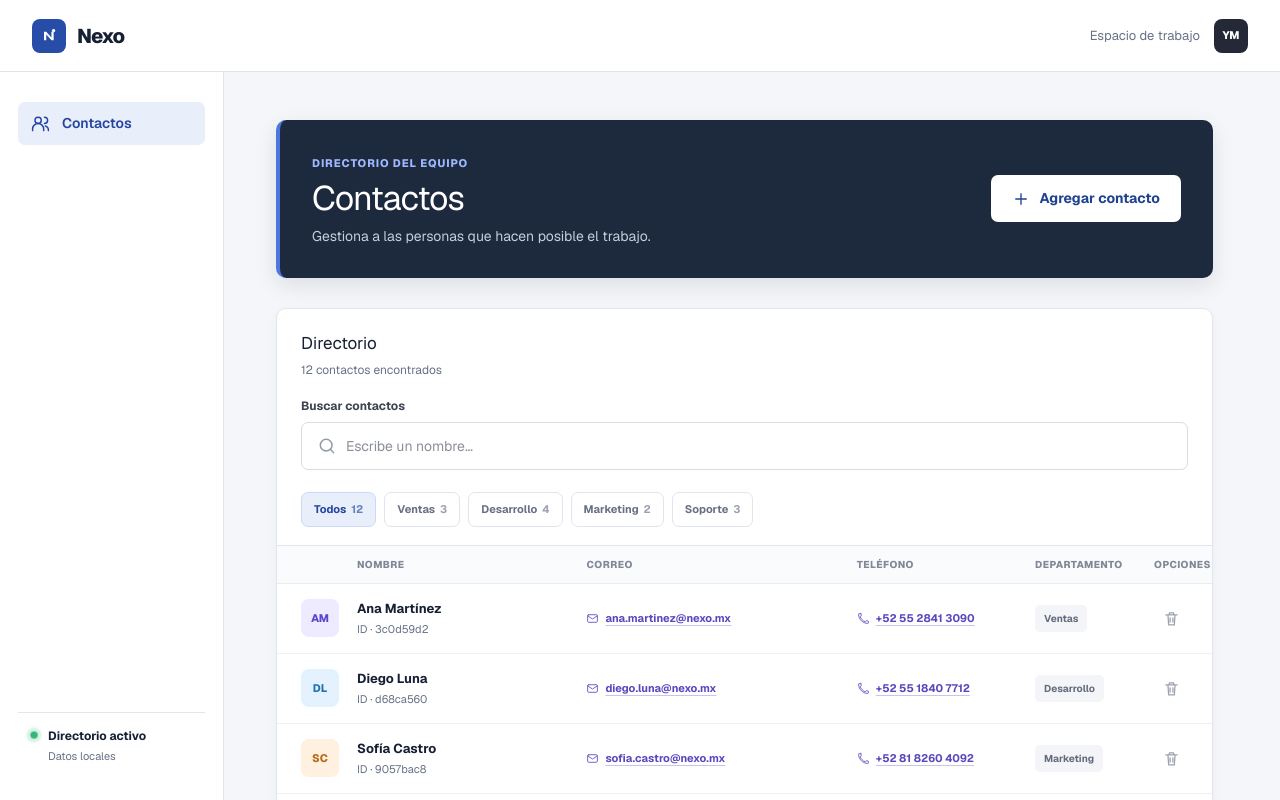
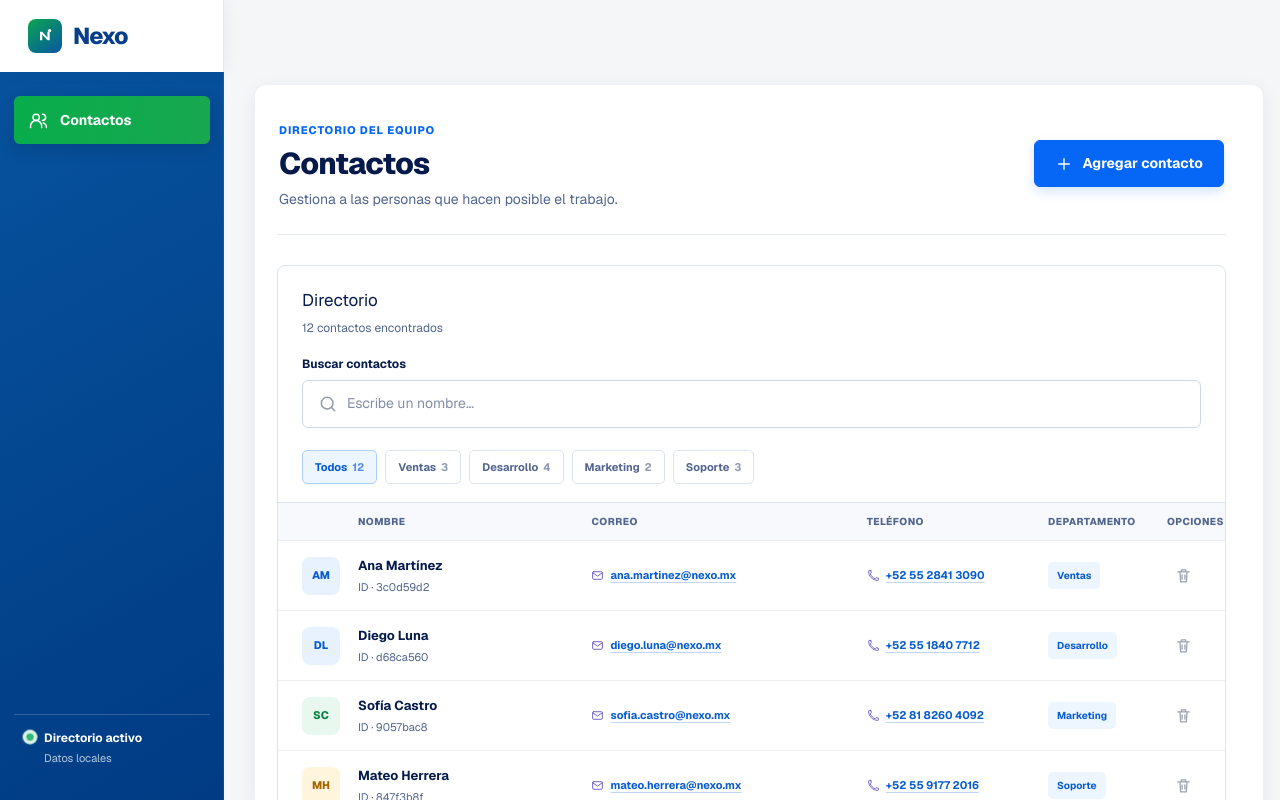
Before and after one commit to moncadayunuen/test_geest_app, a Next.js app: page / in a window 1280 px wide. Built offline with nearby package versions, Linux system fonts and the light colour scheme; no server answers.

Commit message:
Align visual system with Geest reference

```diff
--- a/components/contact-manager/contact-manager.scss
+++ b/components/contact-manager/contact-manager.scss
@@ -1002,3 +1002,65 @@ opacity:0;
 transform:translateY(5px) scale(.99)}
 
 }
+
+/* Visual direction inspired by the supplied enterprise product reference. */
+:root { --ink:#071b4d; --muted:#52658f; --line:#dce3ed; --surface:#fff; --canvas:#f4f6f8; --brand:#0667f7; --brand-dark:#004fc7; }
+
+.topbar {
+  width:224px; padding-inline:28px; border-right:1px solid #e4e8ef; border-bottom:0; box-shadow:4px 0 18px rgba(8,31,75,.04);
+  .brand { color:#073d89; font-size:23px; }
+  .brand-mark { background:linear-gradient(145deg,#0ba650,#0756a4); }
+  .topbar-actions { display:none; }
+}
+
+.layout { background:var(--canvas); }
+.sidebar {
+  padding:24px 14px 20px; border-right:0; background:linear-gradient(150deg,#07529d 0%,#003b83 100%); box-shadow:inset -1px 0 rgba(255,255,255,.08);
+  .nav-item { min-height:48px; padding-inline:15px; border-radius:6px; color:#fff; font-weight:700; }
+  .nav-item.active { background:linear-gradient(100deg,#08ad4a,#18a750); color:#fff; box-shadow:0 6px 15px rgba(0,38,70,.2); }
+  .sidebar-note { border-top-color:rgba(255,255,255,.18); color:#fff; }
+  .sidebar-note span:not(.status-dot) { color:rgba(255,255,255,.72); }
+}
+
+.content { width:auto; max-width:none; margin:12px 16px 12px 30px; padding:28px 22px 42px; border:1px solid #edf0f4; border-radius:12px; background:#fff; box-shadow:0 5px 20px rgba(14,35,72,.06); }
+.page-heading {
+  padding:4px 2px 24px; border:0; border-bottom:1px solid #e4e8ef; border-radius:0; background:transparent; box-shadow:none;
+  .eyebrow { color:#0667f7; }
+  h1 { color:#06194b; font-size:30px; font-weight:750; }
+  .heading-copy { color:#52658f; }
+  > .primary-button { min-height:42px; border:1px solid #0667f7; border-radius:6px; background:#0667f7; color:#fff; box-shadow:0 5px 12px rgba(6,103,247,.16); }
+}
+
+.directory-card { border-color:#dce3ed; border-radius:8px; box-shadow:none; }
+.directory-toolbar h2,.contact-person strong { color:#071b4d; }
+.search-label { color:#071b4d; }
+.search-field { border-color:#cdd7e5; border-radius:6px; background:#fff; }
+.search-field:focus-within { border-color:#0667f7; box-shadow:0 0 0 3px rgba(6,103,247,.1); }
+.filter-chip { border-radius:5px; color:#52658f; }
+.filter-chip.selected { border-color:#afd0ff; background:#edf5ff; color:#0058db; }
+.contact-table-head { background:#f7f9fc; color:#52658f; }
+.contact-row:hover { background:#f8fbff; }
+.contact-row a[href] { color:#075ccf; text-decoration-color:rgba(7,92,207,.25); }
+.department-tag { background:#edf5ff; color:#075ccf; }
+.primary-button { background:#0667f7; box-shadow:none; }
+.primary-button:hover { background:#0058db; }
+.modal-icon,.empty-icon { background:#edf5ff; color:#0667f7; }
+.form-field input:focus,.form-field select:focus { border-color:#0667f7; box-shadow:0 0 0 3px rgba(6,103,247,.1); }
+.avatar { background:#e8f2ff; color:#075ccf; }
+.tone-1 { background:#e8f2ff; color:#075ccf; }
+.tone-2 { background:#e9f8ef; color:#098342; }
+.tone-3 { background:#fff4dc; color:#a56600; }
+
+@media (max-width:900px) {
+  .topbar { width:76px; padding-inline:18px; }
+  .topbar .brand > span:last-child { display:none; }
+  .content { margin-left:18px; }
+}
+
+@media (max-width:640px) {
+  .topbar { width:100%; padding-inline:18px; border-bottom:1px solid #e4e8ef; }
+  .topbar .brand > span:last-child { display:inline; }
+  .content { margin:0; padding:24px 16px 42px; border:0; border-radius:0; box-shadow:none; }
+  .page-heading { gap:20px; padding:0 0 22px; }
+  .page-heading h1 { font-size:28px; }
+}
```
